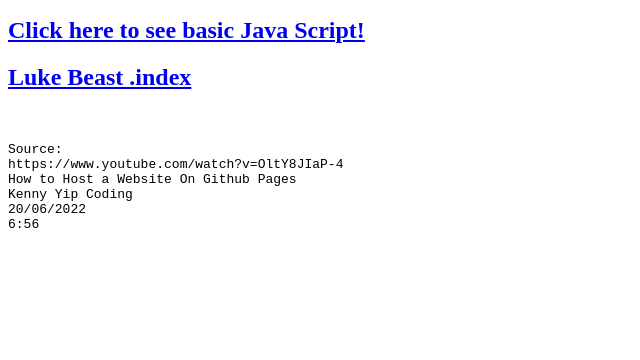
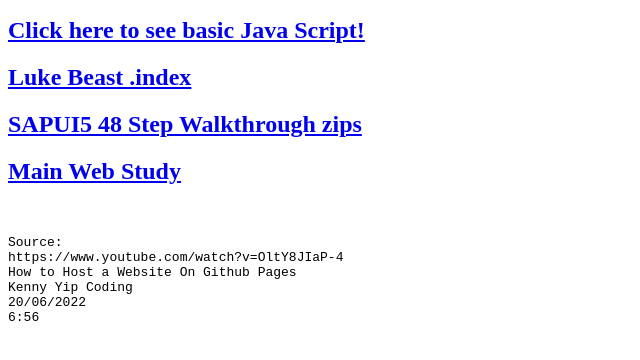
Before and after one commit to Luke-Lethborg/MyWebPractice01, a plain HTML site: page index.html in a window 1280 px wide. Shown: the part 110-470 px from the top of the page, without its empty margins (0-640 px from the left). Drawn offline with Linux system fonts and the light colour scheme.

Commit message:
Update index.html
Added 2 links for SAPU5 and Main Web Study.
Code straight in the editor without testing.

```diff
--- a/index.html
+++ b/index.html
@@ -12,7 +12,10 @@
     <h1>Welcome to my Personal Website!</h1>
     <a href="./about.html"><h2>Click here to learn about me!</h2></a>
     <a href="./javaScript01.html"><h2>Click here to see basic Java Script!</h2></a>
-	<a href="./beast_index.html"><h2>Luke Beast .index</h2></a>
+    <a href="./beast_index.html"><h2>Luke Beast .index</h2></a>
+    <a href="https://luke-lethborg.github.io/SAPUI5_Try_01/"><h2>SAPUI5 48 Step Walkthrough zips</h2></a>
+    <a href="https://luke-lethborg.github.io/MainWebStudy/"><h2>Main Web Study</h2></a>
+
   </div>
 <br/>
 
```
